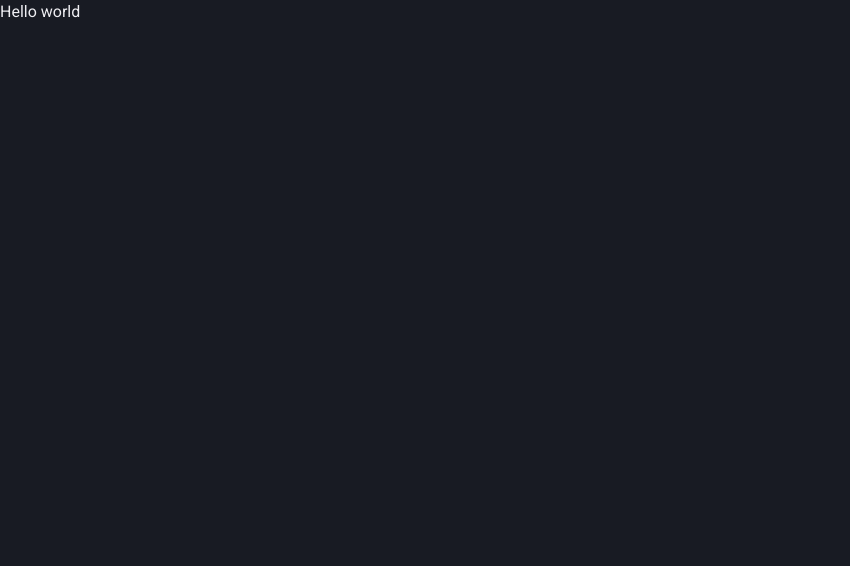
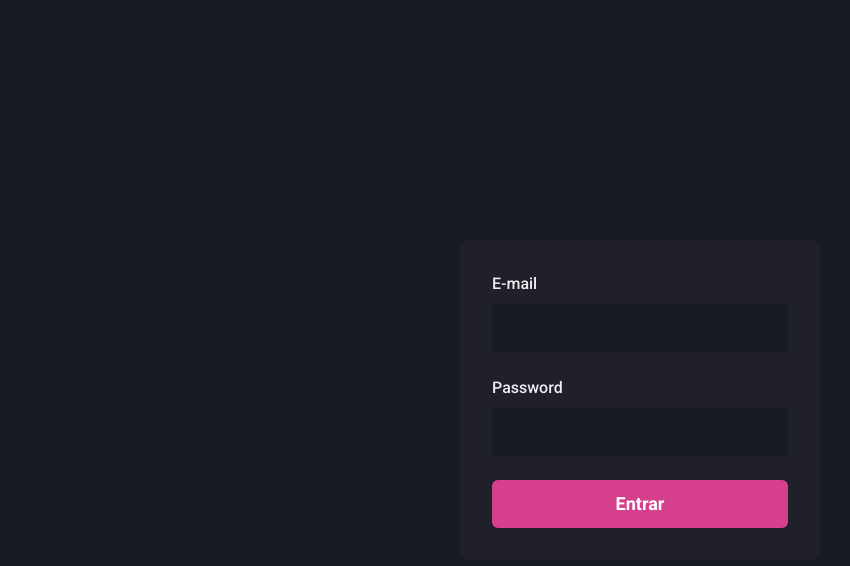
Before and after one commit to BarrosVentura/dashgo, a Next.js app: page / in a window 1280 px wide. Shown: the top 566 px of the page, without its empty margins (0-850 px from the left). Built offline with nearby package versions, Linux system fonts and the light colour scheme.

Commit message:
add: home login

```diff
--- a/src/pages/index.tsx
+++ b/src/pages/index.tsx
@@ -1,3 +1,59 @@
+import {
+  Flex,
+  Input,
+  Button,
+  Stack,
+  FormLabel,
+  FormControl,
+} from "@chakra-ui/react";
+
 export default function Home() {
-  return <div>Hello world</div>;
+  return (
+    <Flex w="100vw" h="100vh" align="center" justify="center">
+      <Flex
+        as="form"
+        width="100%"
+        maxWidth={360}
+        bg="gray.800"
+        p="8"
+        borderRadius={8}
+        flexDir="column"
+      >
+        <Stack spacing="6">
+          <FormControl>
+            <FormLabel htmlFor="email">E-mail</FormLabel>
+            <Input
+              name="email"
+              type="email"
+              focusBorderColor="pink.500"
+              bgColor="gray.900"
+              variant="filled"
+              size="lg"
+              _hover={{
+                bgColor: "gray.900",
+              }}
+            />
+          </FormControl>
+          <FormControl>
+            <FormLabel htmlFor="password">Password</FormLabel>
+            <Input
+              name="password"
+              type="password"
+              focusBorderColor="pink.500"
+              bgColor="gray.900"
+              variant="filled"
+              size="lg"
+              _hover={{
+                bgColor: "gray.900",
+              }}
+            />
+          </FormControl>
+        </Stack>
+
+        <Button type="submit" mt="6" colorScheme="pink" size="lg">
+          Entrar
+        </Button>
+      </Flex>
+    </Flex>
+  );
 }
```
